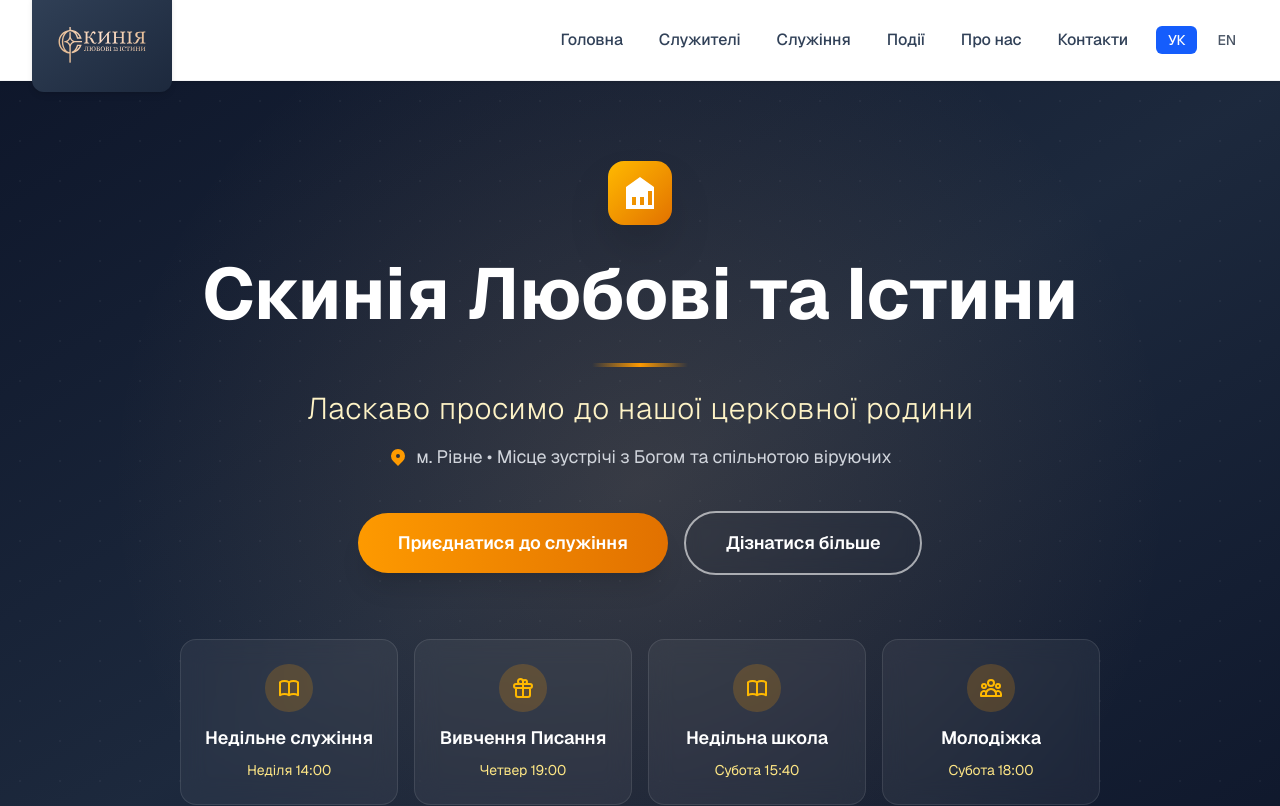
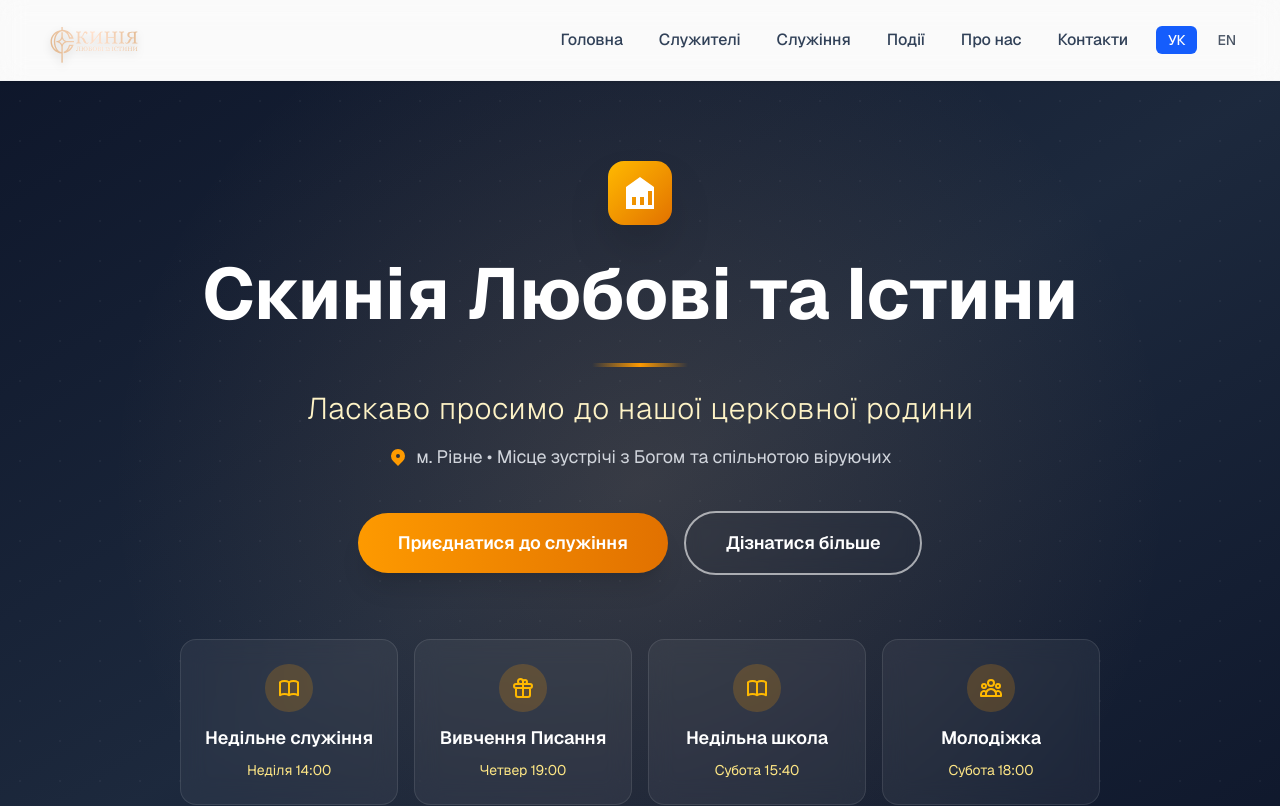
Before and after one commit to maryanchik111/slti, a Next.js app: page / in a window 1280 px wide. Shown: the top 806 px of the page. Built offline with nearby package versions, Linux system fonts and the light colour scheme.

Commit message:
Update Navigation.tsx

```diff
--- a/src/components/Navigation.tsx
+++ b/src/components/Navigation.tsx
@@ -10,20 +10,18 @@ export default function Navigation() {
   const { t } = useLanguage();
   const [isMobileMenuOpen, setIsMobileMenuOpen] = useState(false);
   return (
-    <nav className="bg-white/95 backdrop-blur-md shadow-sm sticky top-0 z-50 border-b border-gray-100">
+    <nav className="bg-white/10 backdrop-blur-md shadow-sm sticky top-0 z-50 border-b border-gray-100">
       <div className="max-w-7xl mx-auto px-4 sm:px-6 lg:px-8">
         <div className="flex justify-between items-center h-20">
           {/* Logo */}
           <Link href="/" className="flex items-center space-x-3 group">
-            <div className="relative p-2 bg-gradient-to-br from-slate-700 to-slate-800 rounded-xl shadow-md group-hover:shadow-lg transition-all duration-300 group-hover:scale-105">
             <Image
               src="/logo.svg"
               alt="Logo"
               width={124}
               height={64}
-                className="relative z-10"
+              className="drop-shadow-lg group-hover:drop-shadow-xl"
             />
-            </div>
           </Link>
 
           {/* Desktop Menu */}
```
Lines whose indentation alone changed are shown as unchanged.
